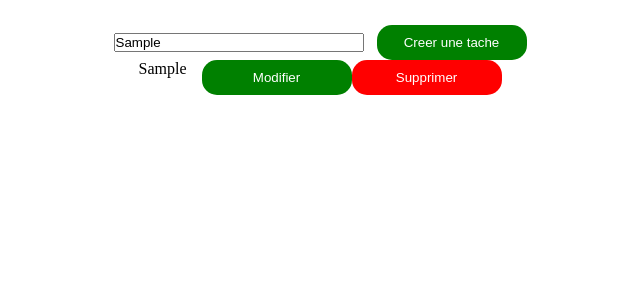
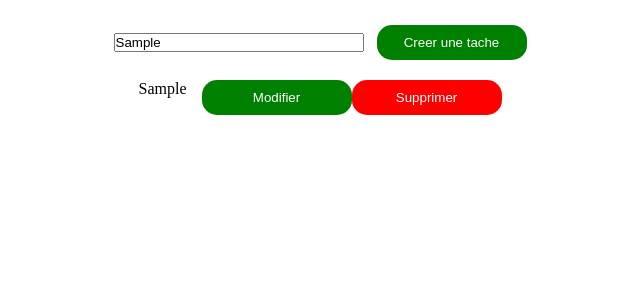
Before and after one commit to UNionlibertaireAnarchiste-org/AnarchyTask, a React (Vite) app: page / in a window 1280 px wide. Both pictures are taken after typing "Sample" into the empty fields and a click on the button "Creer une tache". Shown: the top 300 px of the page, without its empty margins (320-960 px from the left). Built offline with nearby package versions, Linux system fonts and the light colour scheme.

Commit message:
J'ai continuer le style des cards

```diff
--- a/src/app.css
+++ b/src/app.css
@@ -11,8 +11,12 @@
 
 }
 
+/* style pour appeller la card  */
 .task-list{
+  /* margin-top: 25px; */
   display: flex;
   flex-direction: column;
   align-items: center;
+  /* border:1px solid blue; */
+  /* width:60vw; */
 }
--- a/src/components/card/card.module.css
+++ b/src/components/card/card.module.css
@@ -1,10 +1,10 @@
 .card{
-    /* border:1px solid blue; */
+
     display: flex;
-
+    margin-top:20px;
 }
 
-
+/* pour le texte de la card  */
 .card p{
     margin-right:15px
 }
```
